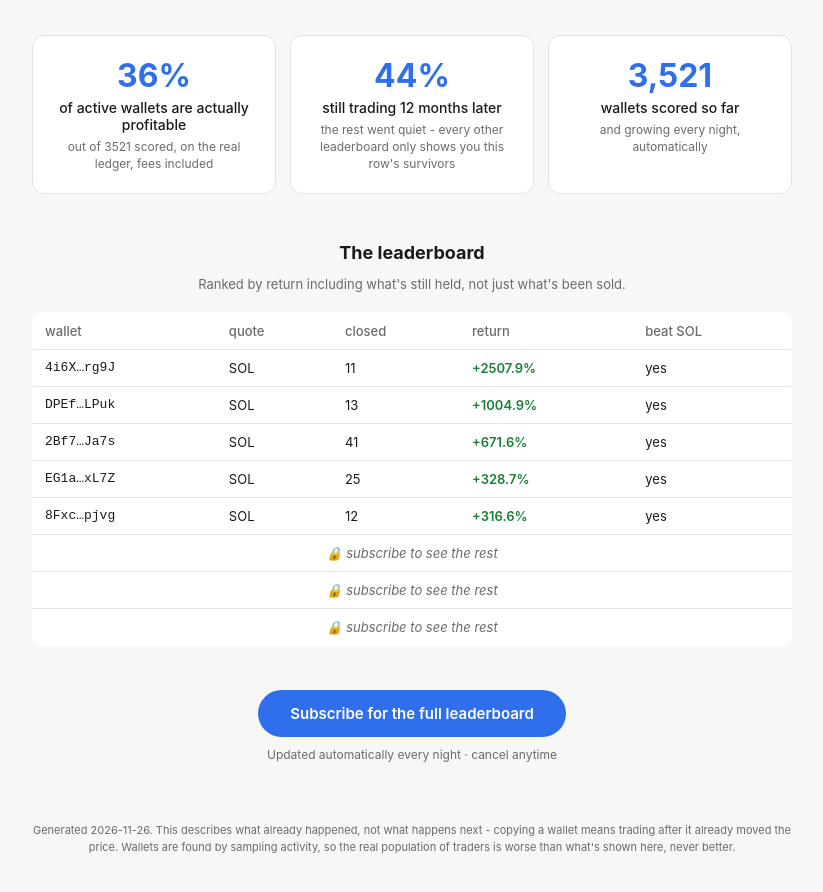
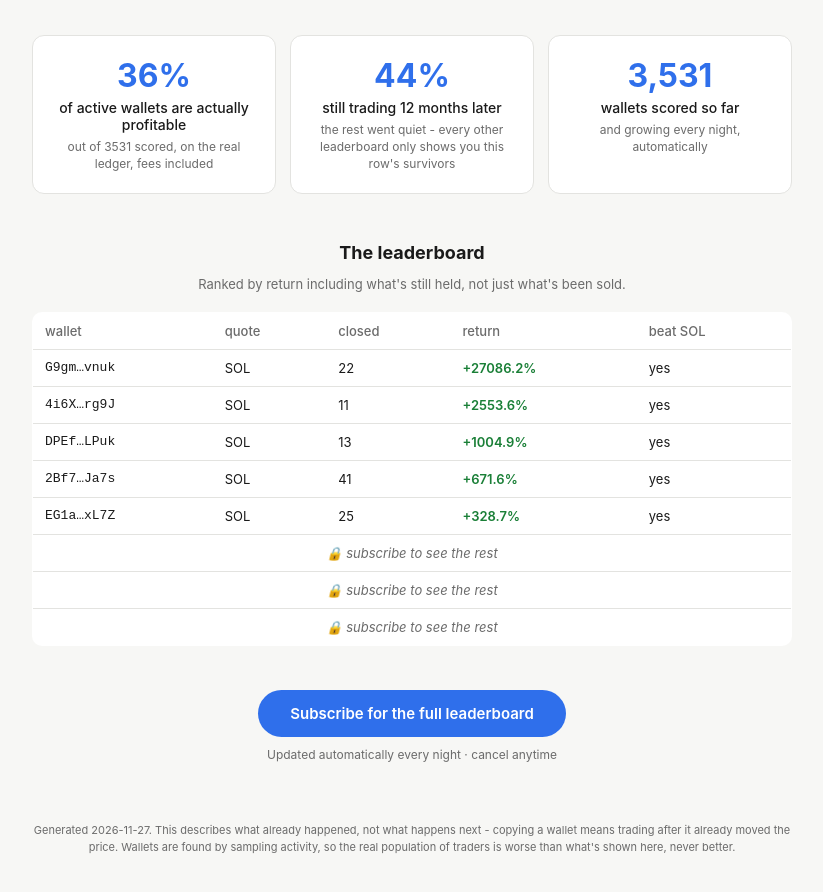
Before and after one commit to 2sdayy/base-rate, a plain HTML site: page index.html in a window 1280 px wide. Shown: the part 280-1172 px from the top of the page, without its empty margins (228-1051 px from the left). Drawn offline with Linux system fonts and the light colour scheme.

Commit message:
Nightly data refresh - 2026-11-27

```diff
--- a/index.html
+++ b/index.html
@@ -51,13 +51,13 @@
   <div class="hero"><div class="hero-card">
           <div class="hero-stat">36%</div>
           <div class="hero-label">of active wallets are actually profitable</div>
-          <div class="hero-sub">out of 3521 scored, on the real ledger, fees included</div>
+          <div class="hero-sub">out of 3531 scored, on the real ledger, fees included</div>
         </div><div class="hero-card">
           <div class="hero-stat">44%</div>
           <div class="hero-label">still trading 12 months later</div>
           <div class="hero-sub">the rest went quiet - every other leaderboard only shows you this row's survivors</div>
         </div><div class="hero-card">
-          <div class="hero-stat">3,521</div>
+          <div class="hero-stat">3,531</div>
           <div class="hero-label">wallets scored so far</div>
           <div class="hero-sub">and growing every night, automatically</div>
         </div></div>
@@ -67,7 +67,7 @@
 
     <table class="preview">
       <tr><th>wallet</th><th>quote</th><th>closed</th><th>return</th><th>beat SOL</th></tr>
-      <tr><td class="mono">4i6X…rg9J</td><td>SOL</td><td>11</td><td class="pos">+2507.9%</td><td>yes</td></tr><tr><td class="mono">DPEf…LPuk</td><td>SOL</td><td>13</td><td class="pos">+1004.9%</td><td>yes</td></tr><tr><td class="mono">2Bf7…Ja7s</td><td>SOL</td><td>41</td><td class="pos">+671.6%</td><td>yes</td></tr><tr><td class="mono">EG1a…xL7Z</td><td>SOL</td><td>25</td><td class="pos">+328.7%</td><td>yes</td></tr><tr><td class="mono">8Fxc…pjvg</td><td>SOL</td><td>12</td><td class="pos">+316.6%</td><td>yes</td></tr>
+      <tr><td class="mono">G9gm…vnuk</td><td>SOL</td><td>22</td><td class="pos">+27086.2%</td><td>yes</td></tr><tr><td class="mono">4i6X…rg9J</td><td>SOL</td><td>11</td><td class="pos">+2553.6%</td><td>yes</td></tr><tr><td class="mono">DPEf…LPuk</td><td>SOL</td><td>13</td><td class="pos">+1004.9%</td><td>yes</td></tr><tr><td class="mono">2Bf7…Ja7s</td><td>SOL</td><td>41</td><td class="pos">+671.6%</td><td>yes</td></tr><tr><td class="mono">EG1a…xL7Z</td><td>SOL</td><td>25</td><td class="pos">+328.7%</td><td>yes</td></tr>
       <tr class="locked"><td colspan=5>🔒 subscribe to see the rest</td></tr><tr class="locked"><td colspan=5>🔒 subscribe to see the rest</td></tr><tr class="locked"><td colspan=5>🔒 subscribe to see the rest</td></tr>
     </table>
 
@@ -78,7 +78,7 @@
   </div>
 
   <footer>
-    Generated 2026-11-26. This describes what already happened, not what happens
+    Generated 2026-11-27. This describes what already happened, not what happens
     next - copying a wallet means trading after it already moved the price.
     Wallets are found by sampling activity, so the real population of traders
     is worse than what's shown here, never better.
```
Also changed, not shown: members.html (+2 -2 lines).
